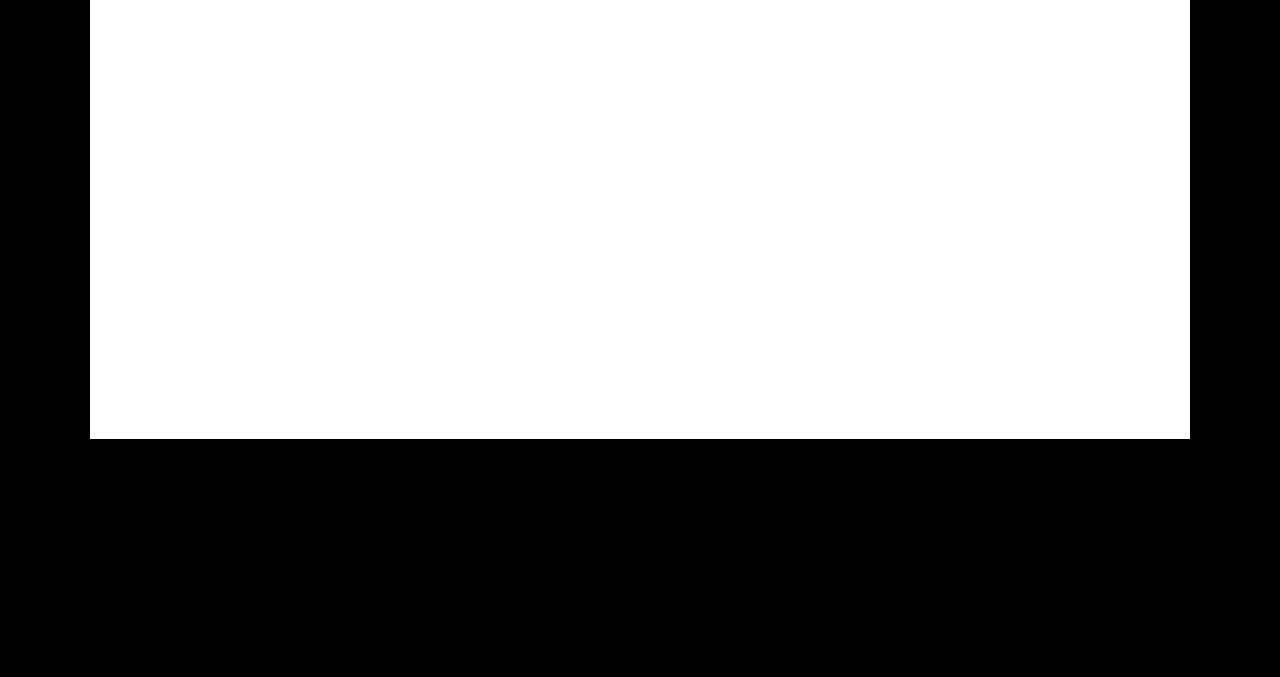
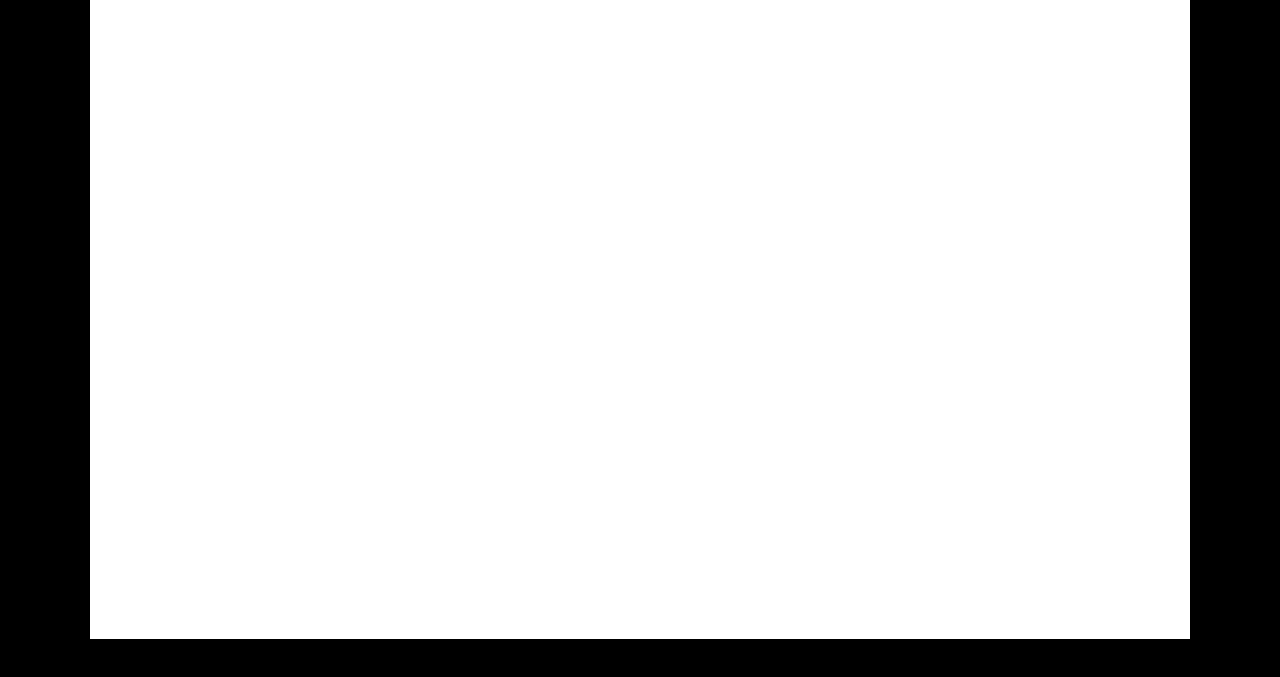
Before and after one commit to GurnoorSidhu/Portfolio, a plain HTML site: page index.html in a window 1280 px wide. Shown: the part 69-746 px from the top of the page. Drawn offline with Linux system fonts and the light colour scheme.

Commit message:
Update style.css

```diff
--- a/style.css
+++ b/style.css
@@ -12,7 +12,7 @@ body{
     margin-left:auto;
     margin-right: auto;
     margin-top: auto;
-    height: 500px;
+    height: 700px;
     width: 1100px;
     top:200px;
 }
```
